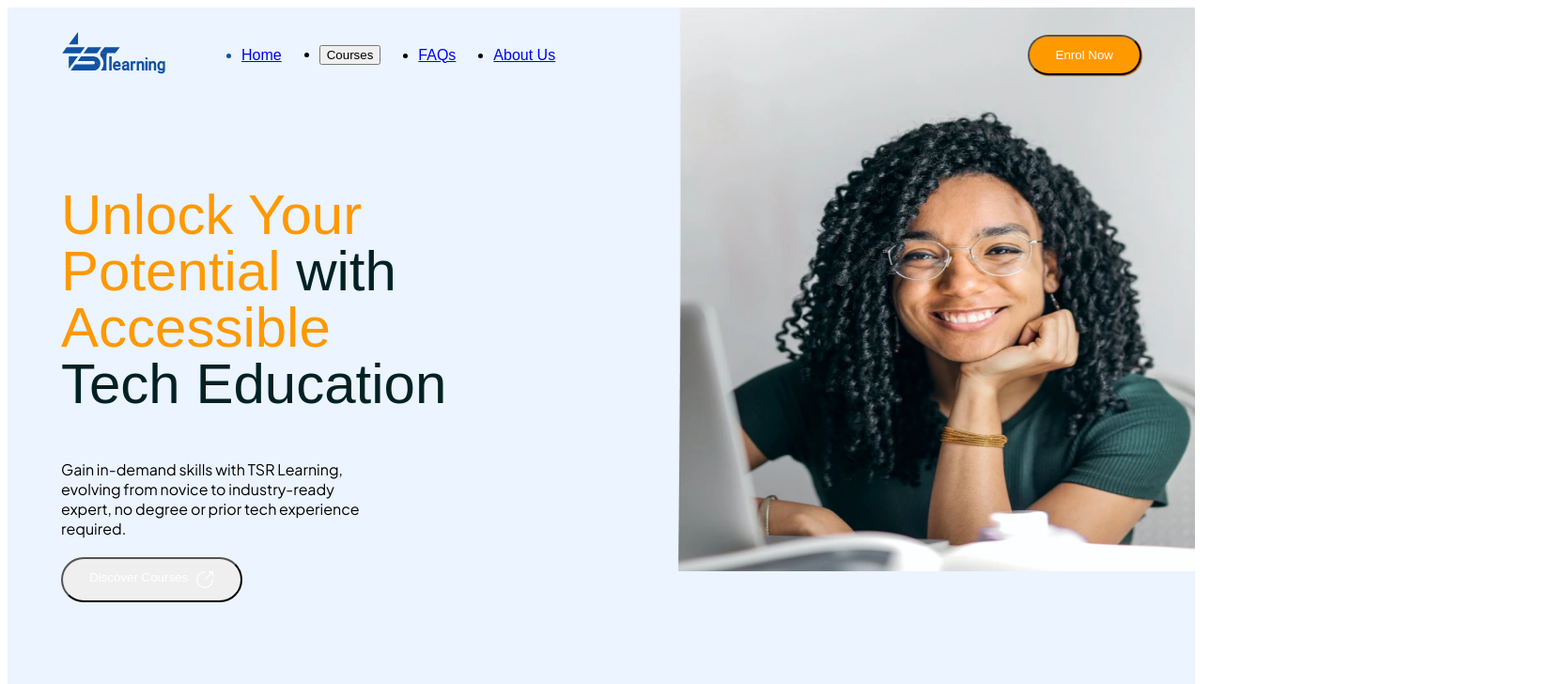
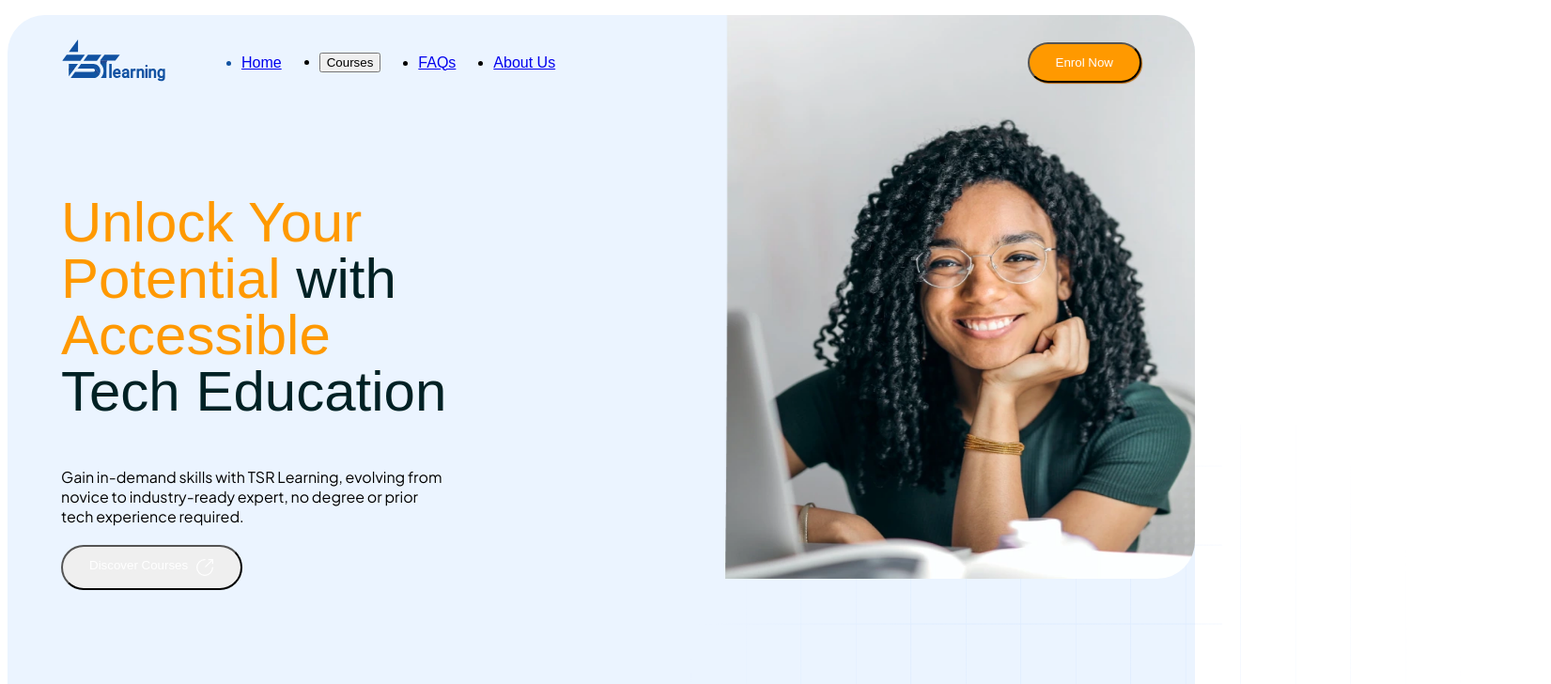
Before and after one commit to TSRlearn/T-S-R, a Next.js app: page / in a window 1280 px wide. Shown: the top 728 px of the page at 94% size, 1651 px wide, since content can reach past the window. Built offline with nearby package versions, Linux system fonts and the light colour scheme; a web font is replaced by a local one.

Commit message:
chore: Adjust layout and UI to be in sync with the figma design

```diff
--- a/app/(landing-page)/(home)/layout.tsx
+++ b/app/(landing-page)/(home)/layout.tsx
@@ -1,15 +1,19 @@
 import { ReactNode } from 'react';
 
-import { Header } from '@landing-page/pages/home/layout/header';
-import { Hero } from '@landing-page/pages/home/sections/hero';
+import { Header, Hero } from '@landing-page/pages/home';
+import { Container } from '@landing-page/shared';
 
 function Layout({ children }: { children: ReactNode }) {
   return (
     <main>
-      <div className='relative min-h-[110dvh] bg-blue-100'>
+      <Container
+        as='div'
+        className='relative min-h-[109dvh] bg-blue-100'
+        variant='outer'
+      >
         <Header />
         <Hero />
-      </div>
+      </Container>
 
       {children}
     </main>
--- a/app/(landing-page)/layout.tsx
+++ b/app/(landing-page)/layout.tsx
@@ -1,6 +1,6 @@
 import { ReactNode } from 'react';
 
-import Footer from '@landing-page/shared/layout/footer';
+import { Footer } from '@landing-page/shared';
 
 function Layout({ children }: { children: ReactNode }) {
   return (
--- a/app/styles/globals.css
+++ b/app/styles/globals.css
@@ -1,2 +1,3 @@
 @tailwind utilities;
 @import url('../styles/theme.css');
+@import url('../styles/queries.css');
--- a/client/landing-page/pages/home/layout/header/header.tsx
+++ b/client/landing-page/pages/home/layout/header/header.tsx
@@ -3,11 +3,9 @@
 import Link from 'next/link';
 import { usePathname } from 'next/navigation';
 
-import Button from '@shared/components/elements/button';
-import Logo from '@shared/components/elements/logo';
-import { cn } from '@shared/lib/utils';
+import { Button, Logo, cn } from '@shared';
 
-import Container from '@landing-page/shared/layout/container';
+import { Container } from '@landing-page/shared';
 
 import { HeaderNav, HeaderNavProp } from '../../data';
 
@@ -46,7 +44,10 @@ function NavLink({ navlink }: { navlink: HeaderNavProp[] }) {
 
 export function Header() {
   return (
-    <Container className='flex items-center justify-between py-6 relative z-10'>
+    <Container
+      as='header'
+      className='relative z-10 flex items-center justify-between py-6'
+    >
       <div className='flex items-center gap-10'>
         <Logo src='/icons/tsr-logo.svg' />
         <NavLink navlink={HeaderNav} />
--- a/client/landing-page/pages/home/sections/hero/hero.tsx
+++ b/client/landing-page/pages/home/sections/hero/hero.tsx
@@ -1,8 +1,8 @@
 import Image from 'next/image';
 
-import Button from '@shared/components/elements/button';
+import { Button } from '@shared';
 
-import Container from '@landing-page/shared/layout/container';
+import { Container } from '@landing-page/shared';
 
 export function Hero() {
   return (
@@ -15,7 +15,7 @@ export function Hero() {
             <br /> Accessible <br />{' '}
             <span className='text-dark-900'>Tech Education</span>
           </h1>
-          <p className='mb-5 mt-3 max-w-[20rem]'>
+          <p className='hero-description mb-5 mt-3 md:max-w-[26rem]'>
             Gain in-demand skills with TSR Learning, evolving from
             novice to industry-ready expert, no degree or prior tech
             experience required.
@@ -36,8 +36,16 @@ export function Hero() {
         </div>
 
         <Image
-          alt='a student smiling'
-          className='right-0 top-0 max-md:w-[400px] md:absolute md:h-[600px]'
+          alt='Grid'
+          className='absolute left-1/2 top-1/2 h-full w-[80%] -translate-x-1/2 -translate-y-1/2'
+          height={500}
+          src='/images/hero-grid.png'
+          width={700}
+        />
+
+        <Image
+          alt='A student smiling'
+          className='hero-image right-0 top-0 w-full  rounded-r-[40px] md:absolute md:h-[600px] md:max-w-[500px]'
           height={500}
           src='/images/hero.webp'
           width={550}
--- /dev/null
+++ b/client/landing-page/shared/index.ts
@@ -0,0 +1,2 @@
+export * from './layout/container';
+export * from './layout/footer';
--- a/client/landing-page/shared/layout/container.tsx
+++ b/client/landing-page/shared/layout/container.tsx
@@ -1,11 +1,17 @@
 import React from 'react';
 
 import { cn } from '@shared/lib/utils';
+
+const variants = {
+  outer: 'max-w-[1220px] my-4 rounded-[40px]',
+  inner: 'max-w-[1150px]',
+};
 
 interface Props<C extends React.ElementType> {
   as?: C;
   children: React.ReactNode;
   className?: string;
+  variant?: keyof typeof variants;
 }
 
 type ContainerTypes<C extends React.ElementType> = Props<C> &
@@ -13,10 +19,11 @@ type ContainerTypes<C extends React.ElementType> = Props<C> &
 
 // Source: www.benmvp.com/blog/polymorphic-react-components-typescript/
 
-function Container<C extends React.ElementType = 'div'>({
+export function Container<C extends React.ElementType = 'div'>({
   as,
   children,
   className,
+  variant = 'inner',
   ...otherProps
 }: ContainerTypes<C>) {
   const Component = as ?? 'div';
@@ -24,11 +31,13 @@ function Container<C extends React.ElementType = 'div'>({
   return (
     <Component
       {...otherProps}
-      className={cn('max-w-[1150px] mx-auto px-6', className)}
+      className={cn(
+        'max-w-[1150px] mx-auto px-6',
+        className,
+        variants[variant],
+      )}
     >
       {children}
     </Component>
   );
 }
-
-export default Container;
--- a/client/landing-page/shared/layout/footer.tsx
+++ b/client/landing-page/shared/layout/footer.tsx
@@ -1,5 +1,3 @@
-function Footer() {
+export function Footer() {
   return <div>Footer</div>;
 }
-
-export default Footer;
--- a/client/shared/components/elements/button.tsx
+++ b/client/shared/components/elements/button.tsx
@@ -23,7 +23,7 @@ type ButtonType = React.ButtonHTMLAttributes<HTMLButtonElement> & {
   variant?: keyof typeof Variants;
 };
 
-function Button({
+export function Button({
   children = null,
   className = '',
   size = 'md',
@@ -45,5 +45,3 @@ function Button({
     </button>
   );
 }
-
-export default Button;
--- a/client/shared/components/elements/logo.tsx
+++ b/client/shared/components/elements/logo.tsx
@@ -1,12 +1,10 @@
 import Image from 'next/image';
 import Link from 'next/link';
 
-function Logo({ src }: { src: string }) {
+export function Logo({ src }: { src: string }) {
   return (
     <Link href='/'>
       <Image alt='tsr logo' height={45} src={src} width={112} />
     </Link>
   );
 }
-
-export default Logo;
--- /dev/null
+++ b/client/shared/index.ts
@@ -0,0 +1,3 @@
+export * from './components/elements/button';
+export * from './components/elements/logo';
+export * from './lib/utils';
```
Also changed, not shown: app/styles/queries.css (added, +9 -0 lines), public/images/grid.png (added), public/images/hero-grid.png (added).
